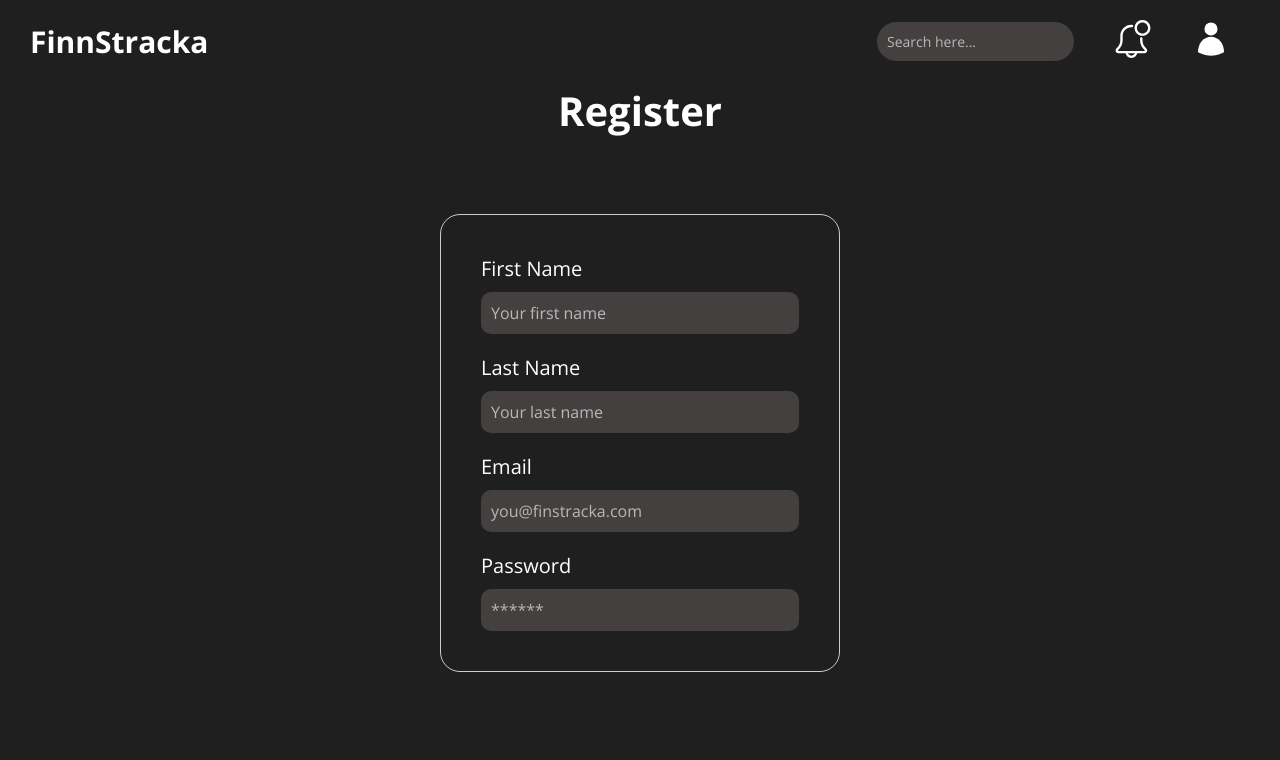
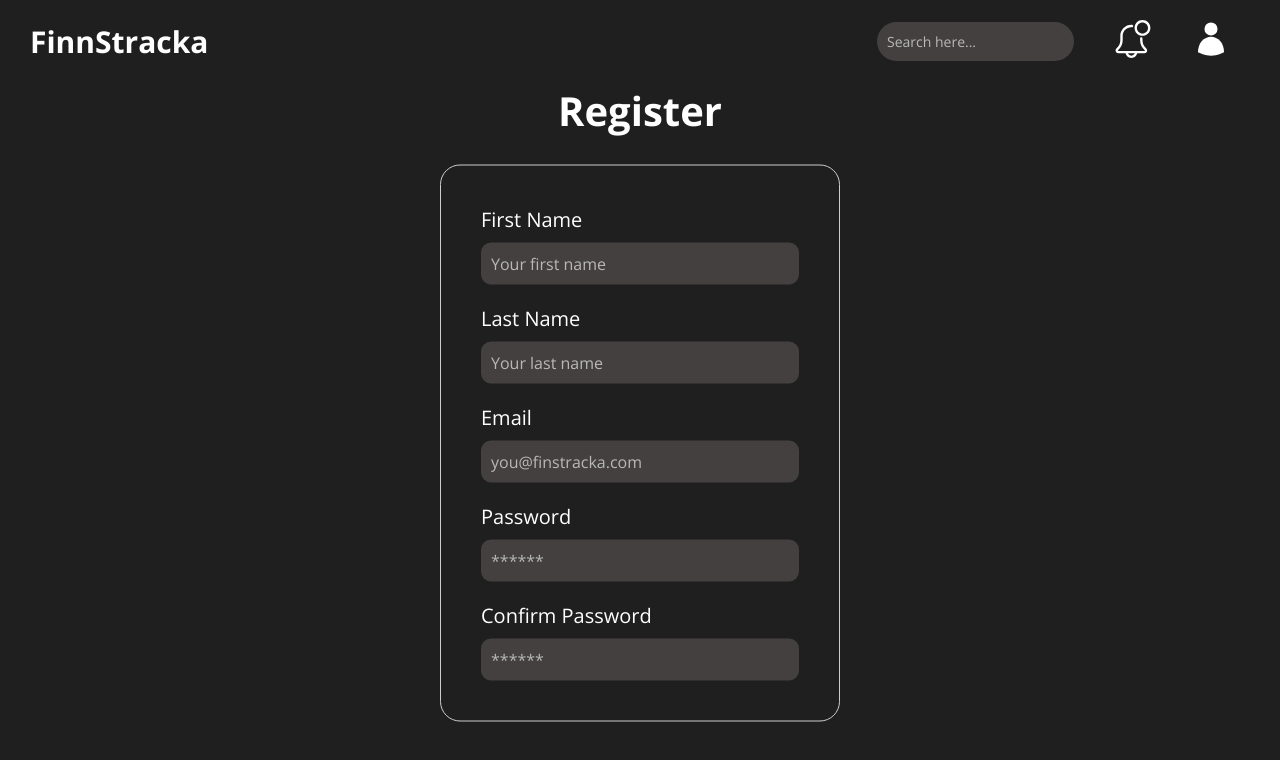
Before and after one commit to ahmedfaaid/stock-dashboard, a React (Create React App) app: page /register in a window 1280 px wide. Shown: the top 760 px of the page. Built offline with nearby package versions, Linux system fonts and the light colour scheme.

Commit message:
add yup, schema validation and confirm password

```diff
--- a/package.json
+++ b/package.json
@@ -13,6 +13,7 @@
     "@types/react-helmet": "^6.1.0",
     "@types/react-router-dom": "^5.1.5",
     "@types/styled-components": "^5.1.2",
+    "@types/yup": "^0.29.7",
     "apexcharts": "^3.20.0",
     "formik": "^2.1.5",
     "moment": "^2.27.0",
@@ -23,7 +24,8 @@
     "react-router-dom": "^5.2.0",
     "react-scripts": "^3.4.3",
     "styled-components": "^5.1.1",
-    "typescript": "^3.7.5"
+    "typescript": "^3.7.5",
+    "yup": "^0.29.3"
   },
   "scripts": {
     "start": "react-scripts start",
--- a/src/pages/Register/index.tsx
+++ b/src/pages/Register/index.tsx
@@ -1,5 +1,6 @@
 import React from 'react';
 import { Formik, FormikHelpers } from 'formik';
+import * as yup from 'yup';
 import Layout from '../../components/Layout';
 import {
   StyledField,
@@ -12,6 +13,7 @@ interface Values {
   lastName: String;
   email: String;
   password: String;
+  confirmPassword: String;
 }
 
 export default function Register() {
@@ -19,14 +21,33 @@ export default function Register() {
     firstName: '',
     lastName: '',
     email: '',
-    password: ''
+    password: '',
+    confirmPassword: ''
   };
+
+  const registerSchema = yup.object().shape({
+    firstName: yup.string().required('Please provide a first name'),
+    lastName: yup.string().required('Please provide a last name'),
+    email: yup
+      .string()
+      .email('Please enter a valid email')
+      .required('Please provide an email address'),
+    password: yup.string().required('Please enter a password'),
+    confirmPassword: yup
+      .string()
+      .required('Please confirm your password')
+      .test('password-match', 'Passwords must match', function (value) {
+        return this.parent.password === value;
+      })
+  });
+
   return (
     <Layout showSidebar={false}>
       <StyledFormContainer>
         <h2>Register</h2>
         <Formik
           initialValues={initialValues}
+          validationSchema={registerSchema}
           onSubmit={(
             values: Values,
             { setSubmitting }: FormikHelpers<Values>
@@ -77,6 +98,16 @@ export default function Register() {
                 type='password'
               />
             </div>
+
+            <div>
+              <label htmlFor='confirmPassword'>Confirm Password</label>
+              <StyledField
+                id='confirmPassword'
+                name='confirmPassword'
+                placeholder='******'
+                type='password'
+              />
+            </div>
           </StyledForm>
         </Formik>
       </StyledFormContainer>
```
Also changed, not shown: 1 other file (tests, documents, lock files or other folders).
